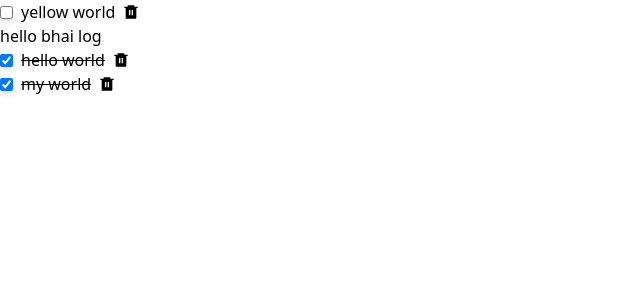
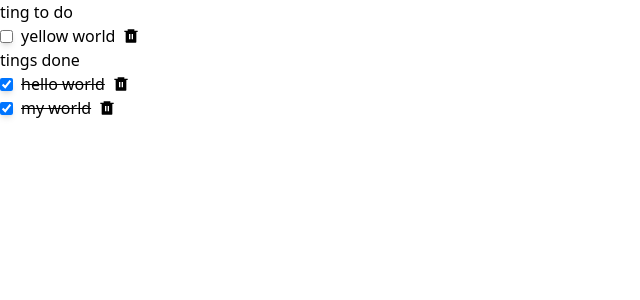
Before and after one commit to PaneruVipin/todo, a React (Vite) app: page / in a window 1280 px wide. Shown: the top 300 px of the page, without its empty margins (0-640 px from the left). Built offline with nearby package versions, Linux system fonts and the light colour scheme.

Commit message:
todo v1.0.0

```diff
--- a/src/App.tsx
+++ b/src/App.tsx
@@ -2,7 +2,7 @@ import { FC, useState } from 'react'
 import { useSelector } from 'react-redux'
 import { todoList } from './modeles/ToDoListType'
 import { completeTodoSelector, incompleteTodoSelector } from './TSFiles/Selector'
-import TodoList from './ToDo/TodoList'
+import TodoList, { CompletedTodoList, IncompletedTodoList } from './ToDo/TodoList'
 
 const App:FC = () => {
 const todos:todoList[]=[
@@ -10,13 +10,12 @@ const todos:todoList[]=[
 ]
 const incompletedTodo= useSelector(incompleteTodoSelector)
 const completedTodo=useSelector(completeTodoSelector)
-//console.log('incompletedTodo', incompletedTodo)
-//console.log('completedTodo', completedTodo)
   return (
-  <div>
- <TodoList todo={incompletedTodo}/>
- <div>hello bhai log</div>
- <TodoList todo={completedTodo}/>
+  <div className='gap-x-4'>
+    <h3>ting to do </h3>
+    <IncompletedTodoList/>
+    <h3>tings done</h3>
+    <CompletedTodoList/>
   </div>
   )
 }
--- a/src/ToDo/TodoList.tsx
+++ b/src/ToDo/TodoList.tsx
@@ -1,7 +1,9 @@
 import {FC} from 'react'
-import { useDispatch } from 'react-redux'
+import { connect, useDispatch } from 'react-redux'
 import { todoList } from '../modeles/ToDoListType'
 import { TODO_STATUS_CHANGE } from '../TSFiles/ActionConst'
+import { completeTodoSelector, incompleteTodoSelector } from '../TSFiles/Selector'
+import { State } from '../TSFiles/Store'
 import TodoRow from './TodoRow'
 
 type ThingListProps={
@@ -23,3 +25,14 @@ const TodoList:FC<ThingListProps> = ({todo}) =>{
 }
 
 export default TodoList;
+
+const incompleteMapper= (s:State) => {
+    return { todo: incompleteTodoSelector(s)}
+}
+
+const completeMapper= (s:State) => {
+    return { todo: completeTodoSelector(s)}
+}
+
+export const IncompletedTodoList=connect(incompleteMapper)(TodoList)
+export const CompletedTodoList=connect(completeMapper)(TodoList)
--- a/src/modeles/ToDoListType.ts
+++ b/src/modeles/ToDoListType.ts
@@ -3,9 +3,3 @@ export type todoList = {
     title:string,
     done:boolean,
      }
-
-     export type List = {
-        id:number,
-        title:string,
-        done:boolean,
-         }
```
